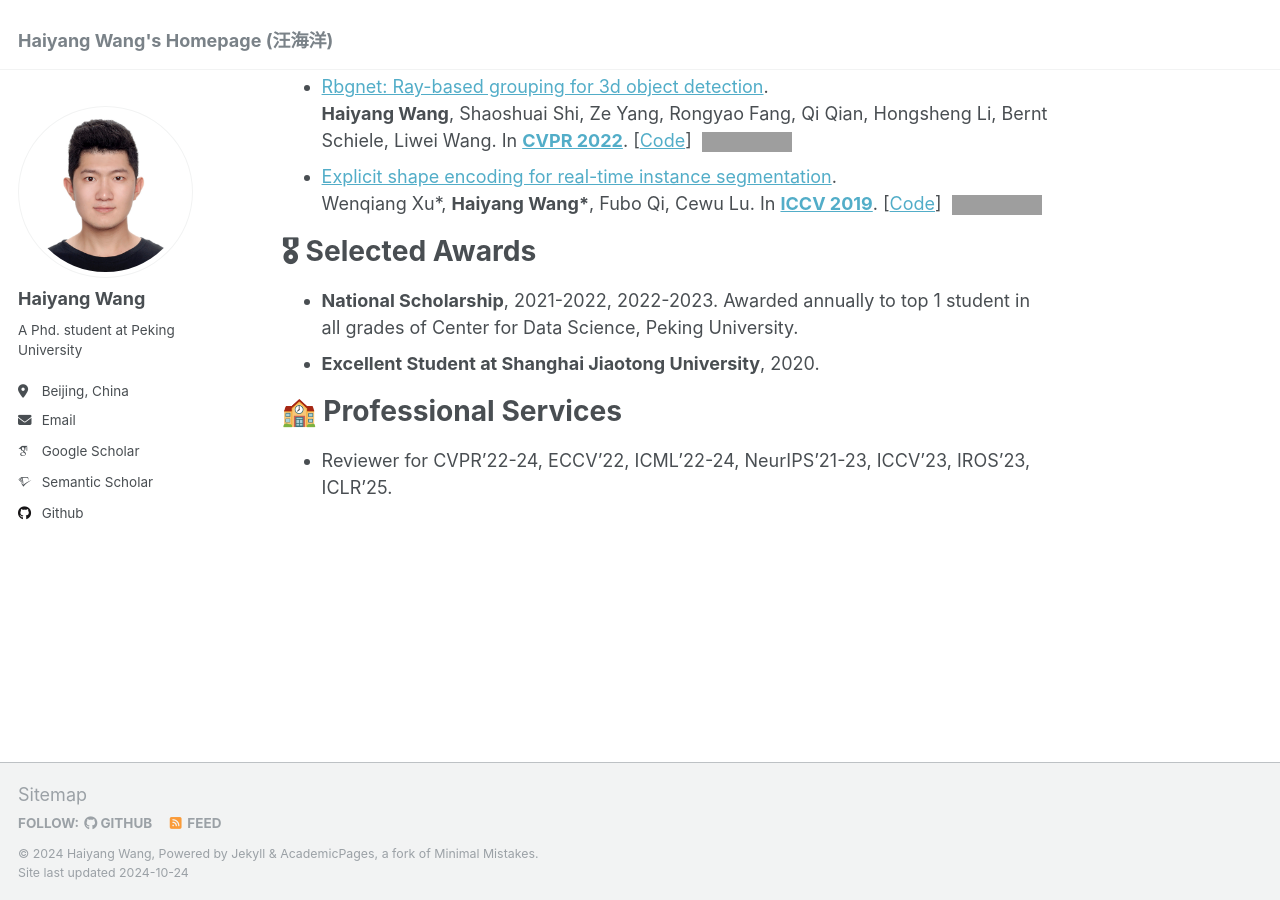
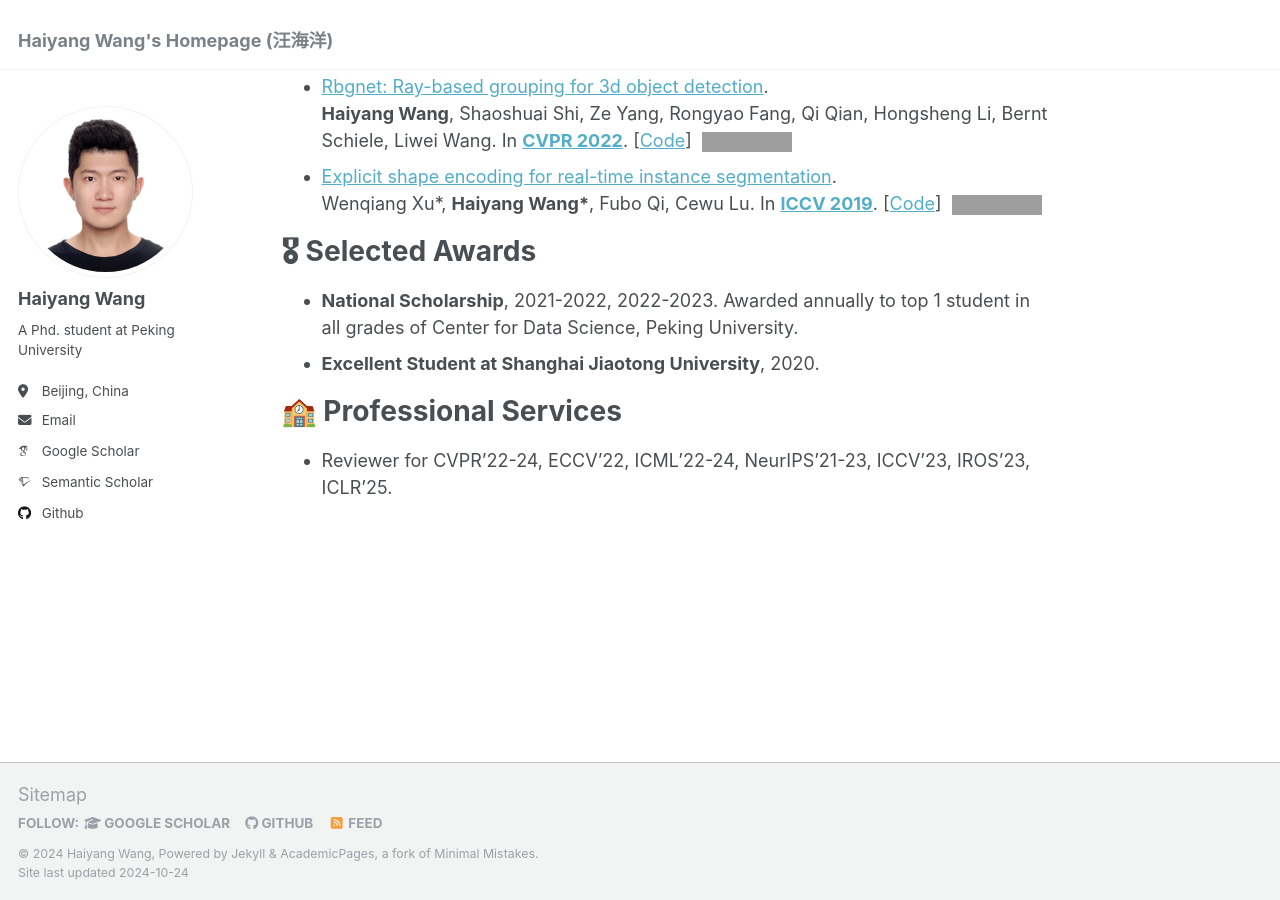
Before and after one commit to Haiyang-W/haiyang-w.github.io, a Jekyll site: the page built from _pages/about.md, in a window 1280 px wide and 900 px high, scrolled down 987 px. Built offline with Jekyll 4.4.1, drawn with Linux system fonts in a browser that asks for light colours; some web fonts are replaced; comment, search, counter and statistics services are not loaded; grey boxes are pictures that could not be loaded.

Commit message:
update 2024.10.24

```diff
--- a/_includes/footer.html
+++ b/_includes/footer.html
@@ -5,6 +5,12 @@
   <ul class="social-icons">
     {% if site.data.ui-text[site.locale].follow_label %}
       <li><strong>{{ site.data.ui-text[site.locale].follow_label }}</strong></li>
+    {% endif %}
+    {% if site.twitter.username %}
+      <li><a href="https://twitter.com/{{ site.twitter.username }}"><i class="fab fa-twitter-square" aria-hidden="true"></i> Twitter</a></li>
+    {% endif %}
+    {% if site.author.googlescholar %}
+      <li><a href="{{ author.googlescholar }}"><i class="fas fa-fw fa-graduation-cap" aria-hidden="true"></i> Google Scholar</a></li>
     {% endif %}
     {% if site.author.github %}
       <li><a href="http://github.com/{{ site.author.github }}"><i class="fab fa-github" aria-hidden="true"></i> GitHub</a></li>
```
Also changed, not shown: other parts of _includes/footer.html (+10 -0 lines).
